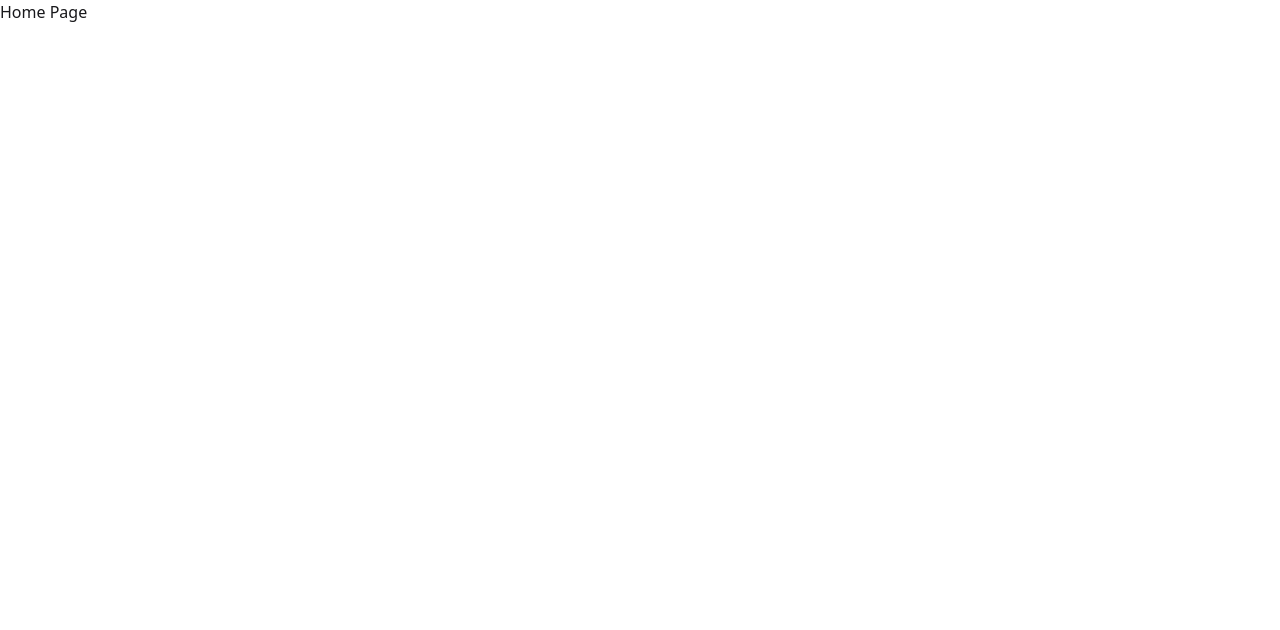
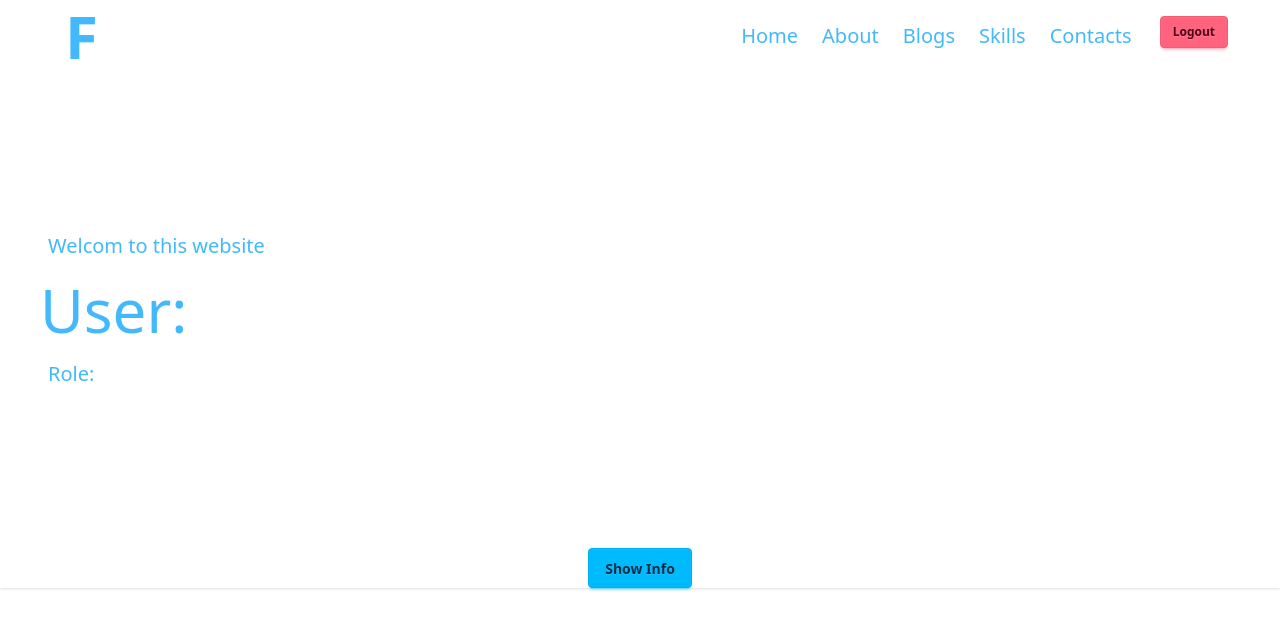
Before and after one commit to 1nsanegg/Custom_Web, a Next.js app: page / in a window 1280 px wide. Shown: the top 630 px of the page. Built offline with nearby package versions, Linux system fonts and the light colour scheme; no server answers.

Commit message:
adding logout function along with delete session

```diff
--- a/src/app/page.tsx
+++ b/src/app/page.tsx
@@ -1,7 +1,15 @@
-import Image from "next/image";
+import Navbar from "@/ui/Navbar";
+import Body from "@/ui/Body";
+import InfoToggle from "@/ui/ExtraInfoBtn";
+
+
 
 export default function Home() {
   return (
-    <div>Home Page</div>
+    <div className="bg-base-100 shadow-sm text-[#42B9FC]">
+      <Navbar/>
+      <Body/>
+      <InfoToggle/>
+    </div>
   );
 }
--- a/src/auth/core/passwordHasher.ts
+++ b/src/auth/core/passwordHasher.ts
@@ -1,6 +1,6 @@
 'use server';
 
-import { scrypt as _scrypt , randomBytes } from 'crypto';
+import { scrypt as _scrypt , randomBytes, timingSafeEqual } from 'crypto';
 import { promisify } from 'util';
 
 const scrypt = promisify(_scrypt); // This must be a real function, not undefined
@@ -8,9 +8,24 @@ const scrypt = promisify(_scrypt); // This must be a real function, not undefine
 export async function hashPassword(password: string, salt: string) {
   const derivedKey = (await scrypt(password, salt, 64)) as Buffer;
   return derivedKey.toString("hex");
+}
 
+export async function comparePasswords({
+  password,
+  salt,
+  hashedPassword
+} : {
+  password: string,
+  salt: string,
+  hashedPassword: string
+}) {
+    const inputHashedPassword = await hashPassword(password,salt)
+    return timingSafeEqual(
+      Buffer.from(inputHashedPassword, "hex"),
+      Buffer.from(hashedPassword, "hex")
+    )
+}
 
-}
 export async function generateSalt() {
   return randomBytes(16).toString("hex").normalize()
 }
--- a/src/auth/core/session.ts
+++ b/src/auth/core/session.ts
@@ -4,6 +4,7 @@ import { z } from "zod";
 import { userRoles } from "../../firebase/schemas";
 import { randomBytes } from "crypto";
 import { redisClient } from "@/redis/redis";
+import { Cookie } from "next/font/google";
 
 const SESSION_EXPIRATION_SECONDS = 60 * 60 * 24 * 7
 
@@ -30,6 +31,12 @@ export type Cookies = {
   delete: (key: string) => void;
 };
 
+export function getUserFromSession(cookies: Pick<Cookies, "get">) {
+    const sessionId = cookies.get(COOKIE_SESSION_KEY)?.value
+    if (sessionId == null) return null
+    return getUserSessionById(sessionId)
+}
+
 export async function createUserSession(user: UserSession, cookies: Cookies) {
   const sessionId = randomBytes(512).toString("hex").normalize();
   await redisClient.set(`session: ${sessionId}`, sessionSchema.parse(user), {
@@ -40,6 +47,14 @@ export async function createUserSession(user: UserSession, cookies: Cookies) {
 
 }
 
+export async function removeUserFromSession(cookies: Pick<Cookies,"get" | "delete">) {
+  const sessionId = cookies.get(COOKIE_SESSION_KEY)?.value
+  if (sessionId == null) return null
+
+  await redisClient.del(`session: ${sessionId}`)
+  cookies.delete(COOKIE_SESSION_KEY)
+}
+
 export function setCookie(sessionId : string, cookies: Pick<Cookies, "set">) {
     cookies.set(COOKIE_SESSION_KEY, sessionId, {
     secure: true,
@@ -48,3 +63,13 @@ export function setCookie(sessionId : string, cookies: Pick<Cookies, "set">) {
     expires: Date.now() + SESSION_EXPIRATION_SECONDS * 1000,
   })
 }
+
+async function getUserSessionById(sessionId: string) {
+    const rawUser = await redisClient.get(`session: ${sessionId}`)
+    const result = sessionSchema.safeParse(rawUser)
+
+    if (!result.success) {
+        return null
+    }
+    return result.data
+}
--- a/src/auth/nextjs/actions.ts
+++ b/src/auth/nextjs/actions.ts
@@ -1,4 +1,4 @@
-'use server';
+"use server";
 
 import { z } from "zod";
 import {
@@ -18,10 +18,11 @@ import {
 import { generateSalt, hashPassword } from "../core/passwordHasher";
 import { redirect } from "next/navigation";
 import { email } from "zod/v4";
-import { createUserSession } from "@/auth/core/session";
+import { createUserSession, removeUserFromSession } from "@/auth/core/session";
 import { cookies } from "next/headers";
 import { id } from "zod/v4/locales";
 import { UserRole } from "@/firebase/schemas";
+import { comparePasswords } from "../core/passwordHasher";
 
 export async function signUp(
   unsafeData: z.infer<typeof SignUpFormSchema>
@@ -64,10 +65,9 @@ export async function signUp(
       password: hashedPassword,
       salt,
       role: "user",
-    })
+    });
 
-
-    const user : {id: string, role: UserRole} = {
+    const user: { id: string; role: UserRole } = {
       id: docRef.id,
       role: "user",
     };
@@ -83,4 +83,60 @@ export async function signUp(
 
   redirect("/");
 }
-export async function signIn(unsafeData: z.infer<typeof SignInFormSchema>) {}
+export async function signIn(
+  unsafeData: z.infer<typeof SignInFormSchema>
+): Promise<FormState> {
+  const { success, data, error } = SignInFormSchema.safeParse(unsafeData);
+
+  if (!success) {
+    const formatted = error.format();
+    return {
+      errors: {
+        email: formatted.email?._errors,
+        password: formatted.password?._errors,
+      },
+      message: "Invalid login input.",
+    };
+  }
+
+  const userRef = collection(db, "user");
+  const q = query(userRef, where("email", "==", data.email));
+  const snapshot = await getDocs(q);
+
+  if (snapshot.empty) {
+    return {
+      errors: {
+        email: ["No account found for this email."],
+      },
+      message: "Login failed",
+    };
+  }
+
+  const userDoc = snapshot.docs[0];
+  const user = userDoc.data();
+
+  const isCorrectPassword = await comparePasswords({
+    hashedPassword: user.password,
+    password: data.password,
+    salt: user.salt,
+  });
+  if (!isCorrectPassword) {
+    return {
+      errors: {
+        password: ["Incorrect password."],
+      },
+      message: "Login failed",
+    };
+  }
+
+  const userForCreateSession: { id: string; role: UserRole } = {
+      id: userDoc.id,
+      role: "user",
+    };
+  await createUserSession(userForCreateSession, await cookies())
+  redirect("/");
+}
+export async function logOut() {
+  await removeUserFromSession(await cookies())
+  redirect("/signin")
+}
--- a/src/auth/nextjs/components/login-form.tsx
+++ b/src/auth/nextjs/components/login-form.tsx
@@ -1,35 +1,51 @@
-'use client';
+"use client";
 import { signIn } from "@/auth/nextjs/actions";
 import { useActionState } from "react";
 
+export default function LoginForm() {
+  async function handleSignIn(prevState: any, formData : FormData) {
+    const email = formData.get('email') as string
+    const password = formData.get('password') as string
 
-export default function LoginForm() {
-  const [state, loginAction] = useActionState(signIn, undefined)
+    return await signIn({email, password})
+  }
+
+
+  const [state, formAction] = useActionState(handleSignIn, undefined);
   return (
-    <form action={loginAction}>
+    <form action={formAction}>
       <div className="bg-blue-900 p-10 w-full max-w-sm space-y-4">
         <h1 className="text-2xl font-bold text-center">Login</h1>
         <h3 className="text-center text-sm">
-          Please enter your Username and your Password
+          Please enter your Email and your Password
         </h3>
         <input
           type="text"
-          placeholder="Username"
+          placeholder="Email"
+          name="email"
           className="input input-bordered border-white rounded-2xl w-full input-secondary bg-blue-900"
         />
+        {state?.errors?.email && (
+          <p className="text-red-500 text-sm">{state.errors.email}</p>
+        )}
         <input
           type="password"
           placeholder="Password"
+          name="password"
           className="input input-bordered border-white rounded-2xl w-full input-secondary bg-blue-900"
         />
-
+        {state?.errors?.password && (
+          <p className="text-red-500 text-sm">{state.errors.password}</p>
+        )}
         <div className="text-right text-sm">
           <a href="#" className="link link-hover">
             Forgot password?
           </a>
         </div>
 
-        <button type="submit" className="btn btn-primary w-full">Login</button>
+        <button type="submit" className="btn btn-primary w-full">
+          Login
+        </button>
         <button className="btn btn-outline w-full">
           Or Sign in with Google
         </button>
--- /dev/null
+++ b/src/auth/nextjs/currentUser.ts
@@ -0,0 +1,7 @@
+import { cookies } from "next/headers";
+import { cache } from "react";
+import { getUserFromSession } from "../core/session";
+
+export const getCurrentUser = cache(async () => {
+    return await getUserFromSession(await cookies())
+})
--- /dev/null
+++ b/src/ui/Body.tsx
@@ -0,0 +1,14 @@
+import { getCurrentUser } from "@/auth/nextjs/currentUser";
+import { cookies } from "next/headers";
+
+export default async function Body() {
+const fullUser =  await getCurrentUser()
+
+  return (
+    <div className="mt-40 ">
+      <h1 className="text-xl ml-12">Welcom to this website</h1>
+      <h1 className="text-6xl mt-5 ml-10">User: {fullUser?.id}</h1>
+      <h1 className="text-xl mt-5 ml-12">Role: {fullUser?.role}</h1>
+    </div>
+  );
+}
--- /dev/null
+++ b/src/ui/ExtraInfoBtn.tsx
@@ -0,0 +1,20 @@
+"use client";
+import { useState } from "react";
+
+function InfoToggle() {
+  const [showInfo, setShowInfo] = useState(false);
+  return (
+    <div className="flex flex-col items-center mt-40">
+      <button className="btn btn-info" onClick={() => setShowInfo(!showInfo)}>
+        {showInfo ? "Hide Info" : "Show Info"}
+      </button>
+
+      {showInfo && (
+        <div className="mt-4 p-4 bg-base-200 rounded shadow">
+            <p>This is the extra information revealed when the button is clicked!</p>
+        </div>
+      )}
+    </div>
+  );
+}
+export default InfoToggle;
--- /dev/null
+++ b/src/ui/Navbar.tsx
@@ -0,0 +1,41 @@
+'use client'
+
+import { logOut } from "@/auth/nextjs/actions";
+
+function Navbar() {
+
+
+  return (
+    <div className="navbar">
+      <div className="flex-1">
+        <a className="btn btn-ghost text-6xl ml-10 font-lobster ">F</a>
+      </div>
+      <div className="flex-none">
+        <ul className="menu menu-horizontal px-1 mr-10 text-xl">
+          <li>
+            <a>Home</a>
+          </li>
+          <li>
+            <a>About</a>
+          </li>
+          <li>
+            <a>Blogs</a>
+          </li>
+          <li>
+            <a>Skills</a>
+          </li>
+          <li>
+            <a>Contacts</a>
+          </li>
+          <li>
+              <button onClick={async () => await logOut()} className="btn btn-error btn-sm ml-4">
+                Logout
+              </button>
+          </li>
+        </ul>
+      </div>
+      <ul></ul>
+    </div>
+  );
+}
+export default Navbar;
```
